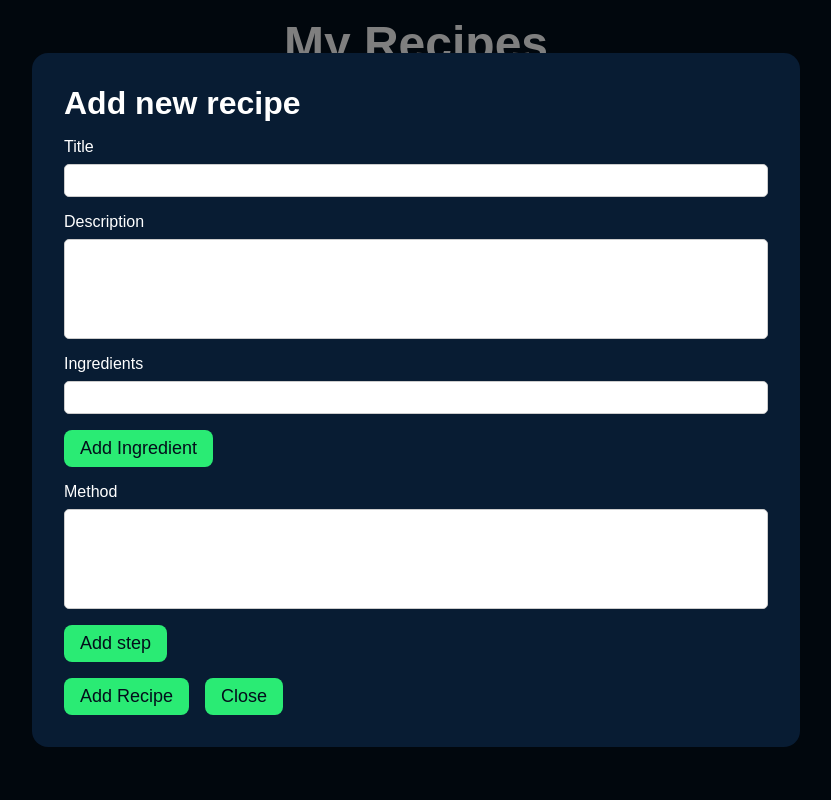
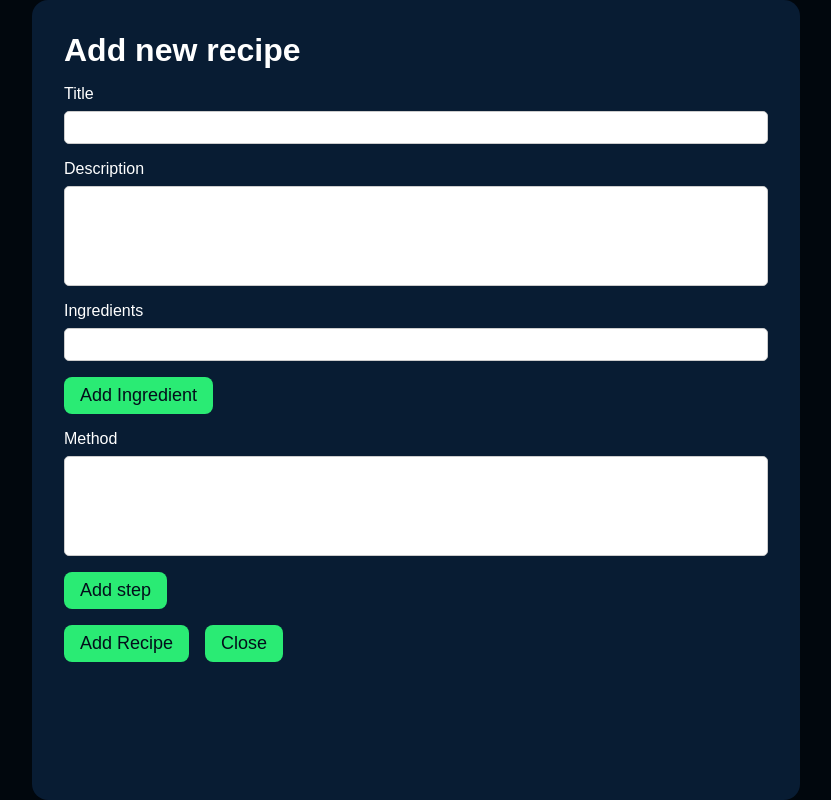
Before and after one commit to yumeyuniko/vue-recipe-app, a Vue app: page / in a window 1280 px wide. Both pictures are taken after a click on the button "Add new Recipe". Shown: the whole page, without its empty margins (224-1055 px from the left). Built offline with nearby package versions, Linux system fonts and the light colour scheme.

Commit message:
領域を追加した際スクロール表示させるCSSを追記 method領域をAddボタンで増やす

```diff
--- a/src/views/Home.vue
+++ b/src/views/Home.vue
@@ -48,10 +48,10 @@
 
           <div class="group">
             <label>Method</label>
-            <div class="method">
-              <textarea></textarea>
+            <div class="method" v-for="i in newRecipe.methodRows" :key="i">
+              <textarea v-model="newRecipe.method[i - 1]"></textarea>
             </div>
-            <button type="button">Add step</button>
+            <button type="button" @click="addNewStep">Add step</button>
           </div>
           <button type="submit">Add Recipe</button>
           <button type="button" @click="togglePopup">Close</button>
@@ -163,6 +163,8 @@ h1 {
   border-radius: 1rem;
   width: 100%;
   max-width: 768px;
+  height: 100vh;
+  overflow: scroll;
 }
 
 .popup-content h2 {
```
